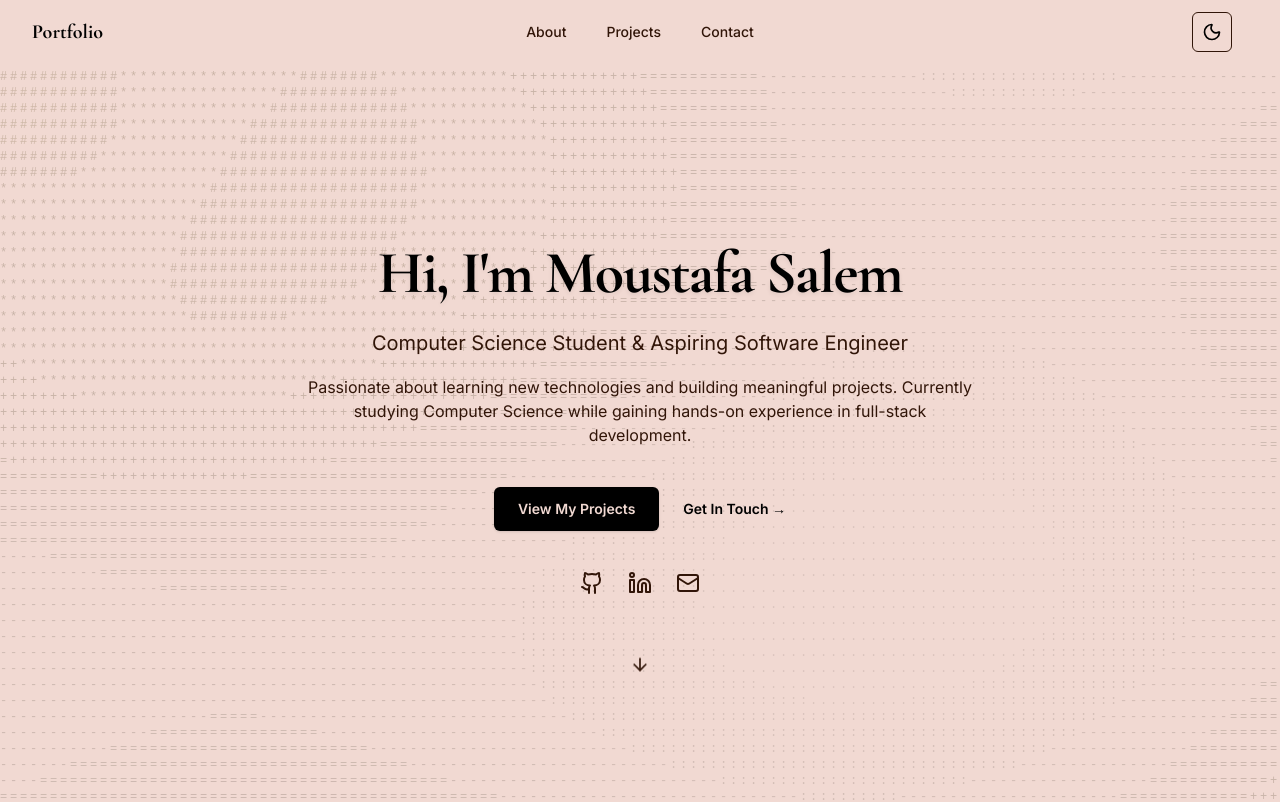
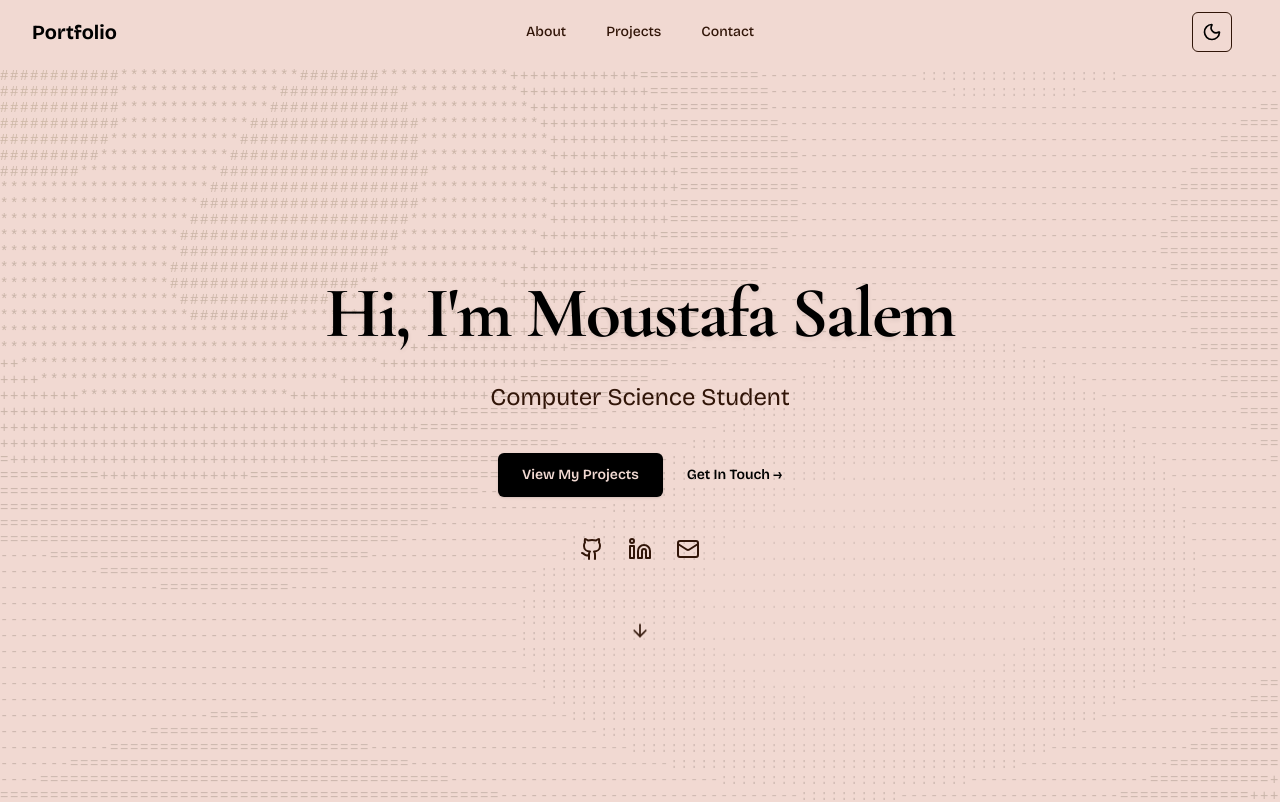
Before and after one commit to tTrmc/msalem, a Next.js app: page / in a window 1280 px wide. Shown: the top 802 px of the page. Built offline with nearby package versions, Linux system fonts and the light colour scheme.

Commit message:
Update font styles and improve footer color scheme for better consistency

```diff
--- a/src/app/globals.css
+++ b/src/app/globals.css
@@ -1,5 +1,4 @@
-@import url('https://fonts.googleapis.com/css2?family=Cormorant+Garamond:ital,wght@0,300..700;1,300..700&display=swap');
-@import url('https://fonts.googleapis.com/css2?family=Inter:wght@300..700&display=swap');
+@import url('https://fonts.googleapis.com/css2?family=Bricolage+Grotesque:opsz,wght@12..96,200..800&family=Cormorant+Garamond:ital,wght@0,300..700;1,300..700&display=swap');
 @import "tailwindcss";
 
 :root {
@@ -22,12 +21,12 @@
 
 /* Dark mode colors */
 .dark {
-  --background: #3a2b2b;
-  --foreground: #d7d7d3;
-  --primary: #af6464;
+  --background: #1f1f1f;
+  --foreground: #d1cfc0;
+  --primary: #f76f53;
   --stone: #e1cdbd;
-  --warm: #e1cbbf;
-  --accent: #a68273;
+  --warm: #1f1f1f;
+  --accent: #414141;
 
   /* Keep the same transition in dark mode */
   transition: background-color 0.5s ease, color 0.5s ease;
@@ -92,7 +91,7 @@ body {
 }
 
 .font-body {
-  font-family: 'Inter', system-ui, sans-serif;
+  font-family: 'Bricolage Grotesque', system-ui, sans-serif;
 }
 
 /* Text shadow for headings */
--- a/src/app/layout.tsx
+++ b/src/app/layout.tsx
@@ -4,12 +4,12 @@ import { ThemeProvider } from "@/components/theme-provider";
 import { Analytics } from "@vercel/analytics/next"
 import { SpeedInsights } from "@vercel/speed-insights/next"
 import React from "react";
-import { Inter, Cormorant_Garamond } from "next/font/google";
+import {  Bricolage_Grotesque, Cormorant_Garamond } from "next/font/google";
 
-const inter = Inter({
+const  bricolageGrotesque  =  Bricolage_Grotesque({
   subsets: ['latin'],
   display: 'swap',
-  variable: '--font-inter',
+  variable: '--font-grotesque',
 });
 
 const cormorantGaramond = Cormorant_Garamond({
@@ -30,7 +30,7 @@ export default function RootLayout({
   children: React.ReactNode;
 }>) {
   return (
-      <html lang="en" className={`${inter.variable} ${cormorantGaramond.variable}`} suppressHydrationWarning>
+      <html lang="en" className={`${bricolageGrotesque.variable} ${cormorantGaramond.variable}`} suppressHydrationWarning>
       <body className="font-body antialiased transition-colors duration-300">
       <ThemeProvider
           attribute="class"
--- a/src/components/ascii-background.tsx
+++ b/src/components/ascii-background.tsx
@@ -93,7 +93,7 @@ export function ASCIIBackground({
 
         const animate = (time: number) => {
             ctx.clearRect(0, 0, canvas.width, canvas.height)
-            ctx.font = '12px monospace'
+            ctx.font = '14px monospace'
 
             const mouseX = mouseRef.current.x
             const mouseY = mouseRef.current.y
--- a/src/components/footer.tsx
+++ b/src/components/footer.tsx
@@ -23,7 +23,7 @@ export function Footer() {
 
   return (
       <footer style={{
-        backgroundColor: "var(--background)"
+        backgroundColor: "var(--foreground)",
         // Border properties removed
       }}>
         <div className="mx-auto max-w-7xl px-4 sm:px-6 lg:px-8 py-12">
@@ -35,7 +35,7 @@ export function Footer() {
                     <a
                         key={link.label}
                         href={link.href}
-                        style={{ color: "var(--stone)" }}
+                        style={{ color: "var(--background)" }}
                         onMouseOver={(e) => e.currentTarget.style.color = "var(--primary)"}
                         onMouseLeave={(e) => e.currentTarget.style.color = "var(--stone)"}
                         aria-label={link.label}
@@ -49,13 +49,13 @@ export function Footer() {
               })}
             </div>
 
-            <div className="flex items-center space-x-1 text-sm font-body" style={{ color: "var(--stone)" }}>
+            <div className="flex items-center space-x-1 text-sm font-body" style={{ color: "var(--background)" }}>
               <span>Built with</span>
               <Heart className="h-4 w-4" style={{ color: "var(--primary)" }} />
               <span>using Next.js & Tailwind CSS</span>
             </div>
 
-            <p className="text-sm font-body" style={{ color: "var(--stone)" }}>
+            <p className="text-sm font-body" style={{ color: "var(--background)" }}>
               © {new Date().getFullYear()} Moustafa Salem. All rights reserved.
             </p>
           </div>
--- a/src/components/hero-section.tsx
+++ b/src/components/hero-section.tsx
@@ -29,18 +29,18 @@ export function HeroSection() {
             lightModeColors={['#000000', '#b7a07e']}
             darkModeColors={['#ffffff', '#b7a07e']}
         />
-        <div className="relative z-10 mx-auto max-w-7xl px-4 sm:px-6 lg:px-8 py-20">
-          <div className="text-center">
+        <div className="relative z-10 mx-auto max-w-7xl px-4 sm:px-6 lg:px-8 py-28 lg:py-36">
+          <div className="text-center max-w-4xl mx-auto">
             <motion.div
                 initial={{ opacity: 0, y: 20 }}
                 animate={{ opacity: 1, y: 0 }}
                 transition={{ duration: 0.5 }}
             >
-              <h1 className="text-4xl font-display font-bold tracking-tight text-[var(--foreground)] sm:text-6xl text-shadow">
+              <h1 className="text-5xl md:text-6xl lg:text-7xl font-display font-bold tracking-tight text-[var(--foreground)] text-shadow">
                 Hi, I&apos;m{" "}
                 <span className="font-bold text-[var(--primary)]">
-                Moustafa Salem
-              </span>
+        Moustafa Salem
+      </span>
               </h1>
             </motion.div>
 
@@ -49,19 +49,8 @@ export function HeroSection() {
                 animate={{ opacity: 1, y: 0 }}
                 transition={{ duration: 0.5, delay: 0.1 }}
             >
-              <p className="mt-6 text-lg leading-8 text-[var(--stone)] sm:text-xl font-body">
-                Computer Science Student & Aspiring Software Engineer
-              </p>
-            </motion.div>
-
-            <motion.div
-                initial={{ opacity: 0, y: 20 }}
-                animate={{ opacity: 1, y: 0 }}
-                transition={{ duration: 0.5, delay: 0.2 }}
-            >
-              <p className="mt-4 text-base text-[var(--stone)] max-w-2xl mx-auto font-body opacity-100">
-                Passionate about learning new technologies and building meaningful projects.
-                Currently studying Computer Science while gaining hands-on experience in full-stack development.
+              <p className="mt-8 text-xl md:text-2xl leading-8 text-[var(--stone)] font-body">
+                Computer Science Student
               </p>
             </motion.div>
 
--- a/src/components/navigation.tsx
+++ b/src/components/navigation.tsx
@@ -20,7 +20,7 @@ export function Navigation() {
           <div className="flex h-16 items-center justify-between">
             <Link
                 href="#hero"
-                className="text-xl font-display font-bold"
+                className="text-xl font-body font-bold"
                 style={{ color: "var(--foreground)" }}
             >
               Portfolio
--- a/tailwind.config.ts
+++ b/tailwind.config.ts
@@ -71,7 +71,7 @@ const config: Config = {
       },
       fontFamily: {
         display: ['var(--font-cormorant)', 'serif'],
-        body: ['var(--font-inter)', 'sans-serif'],
+        body: ['var(--font-grotesque)', 'sans-serif'],
       }
     }
   },
```
